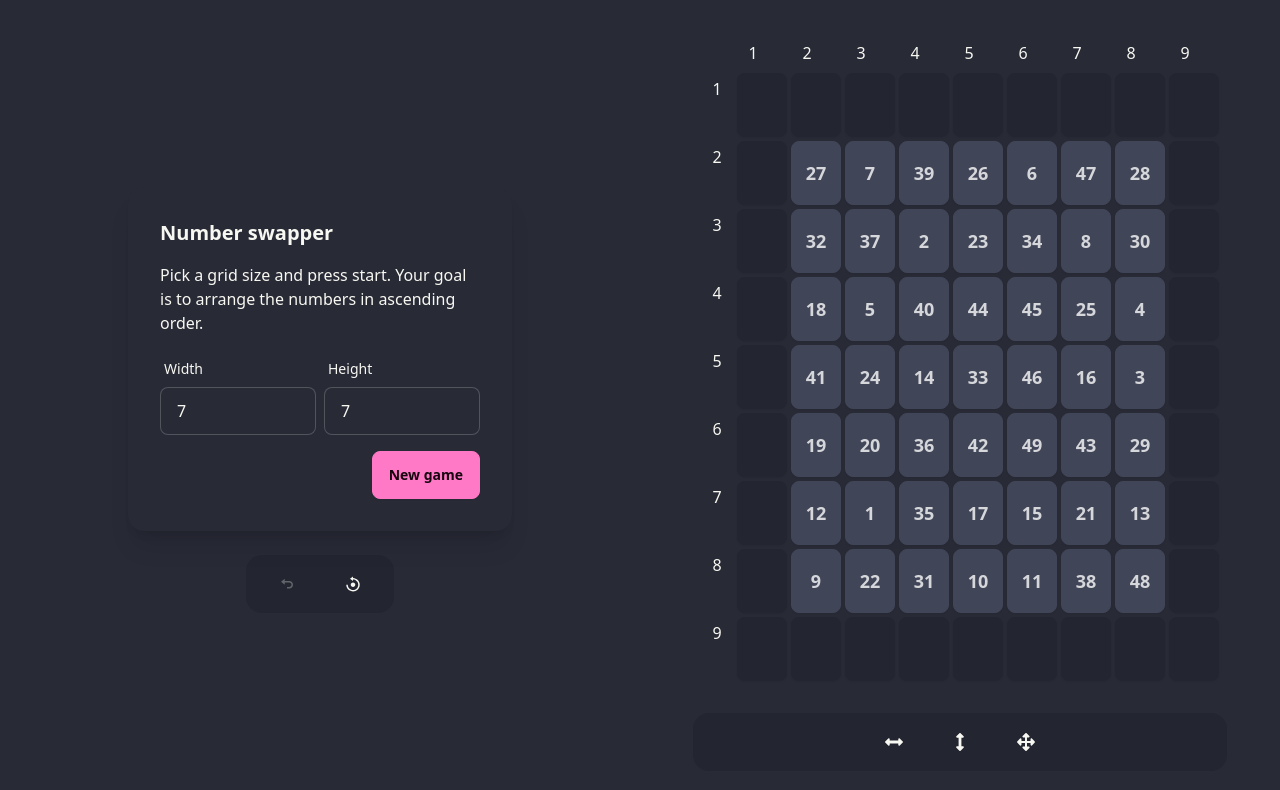
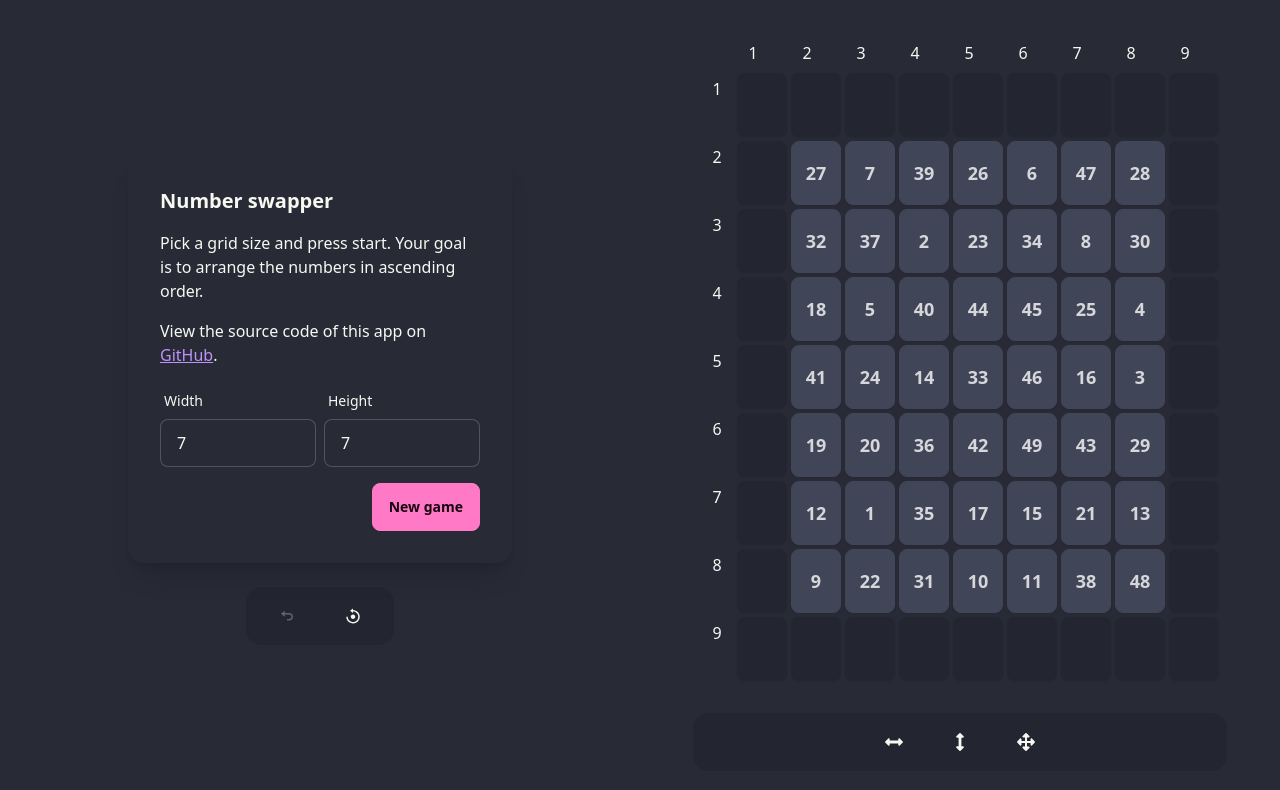
Before and after one commit to hlysine/number-swapper, a React (Vite) app: page / in a window 1280 px wide. Shown: the top 790 px of the page. Built offline with nearby package versions, Linux system fonts and the light colour scheme.

Commit message:
Add a link to github

```diff
--- a/src/App.tsx
+++ b/src/App.tsx
@@ -56,6 +56,13 @@ export default function App() {
           <div className="card-body gap-4">
             <h2 className="card-title">Number swapper</h2>
             <p>Pick a grid size and press start. Your goal is to arrange the numbers in ascending order.</p>
+            <p>
+              View the source code of this app on{' '}
+              <a className="link link-secondary" href="https://github.com/hlysine/number-swapper" target="_blank">
+                GitHub
+              </a>
+              .
+            </p>
             <div className="flex gap-2">
               <label className="form-control w-full max-w-xs">
                 <div className="label">
```
